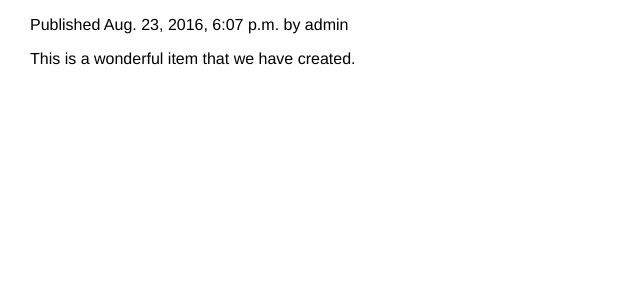
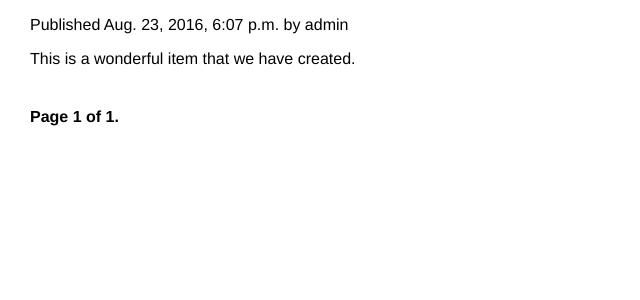
Before and after one commit to RezaGhanbari/Django-blog-application, a Django app: page /blog/ in a window 1280 px wide. Shown: the part 253-553 px from the top of the page, without its empty margins (0-640 px from the left). Run offline with Django 3.2, Linux system fonts and the light colour scheme; data comes from the database, SQL or seed files in the repository.

Commit message:
Add pagination template.

```diff
--- a/blog/templates/blog/post/list.html
+++ b/blog/templates/blog/post/list.html
@@ -13,4 +13,6 @@
     </p>
     {{ post.body|truncatewords:30|linebreaks }}
     {% endfor %}
+
+    {% include "pagination.html" with page=posts %}
 {% endblock %}
--- /dev/null
+++ b/blog/templates/pagination.html
@@ -0,0 +1,15 @@
+<div class="pagination">
+    <span class="step-links">
+        {% if page.has_previous %}
+            <a href="?page={{ page.previous_page_number }}">Previous</a>
+        {% endif %}
+
+        <span class="current">
+            Page {{ page.number }} of {{ page.paginator.num_pages }}.
+        </span>
+
+        {% if page.has_next %}
+            <a href="?page={{ page.next_page_number }}">Next</a>
+        {% endif %}
+    </span>
+</div>
```
Also changed, not shown: 1 other file.
